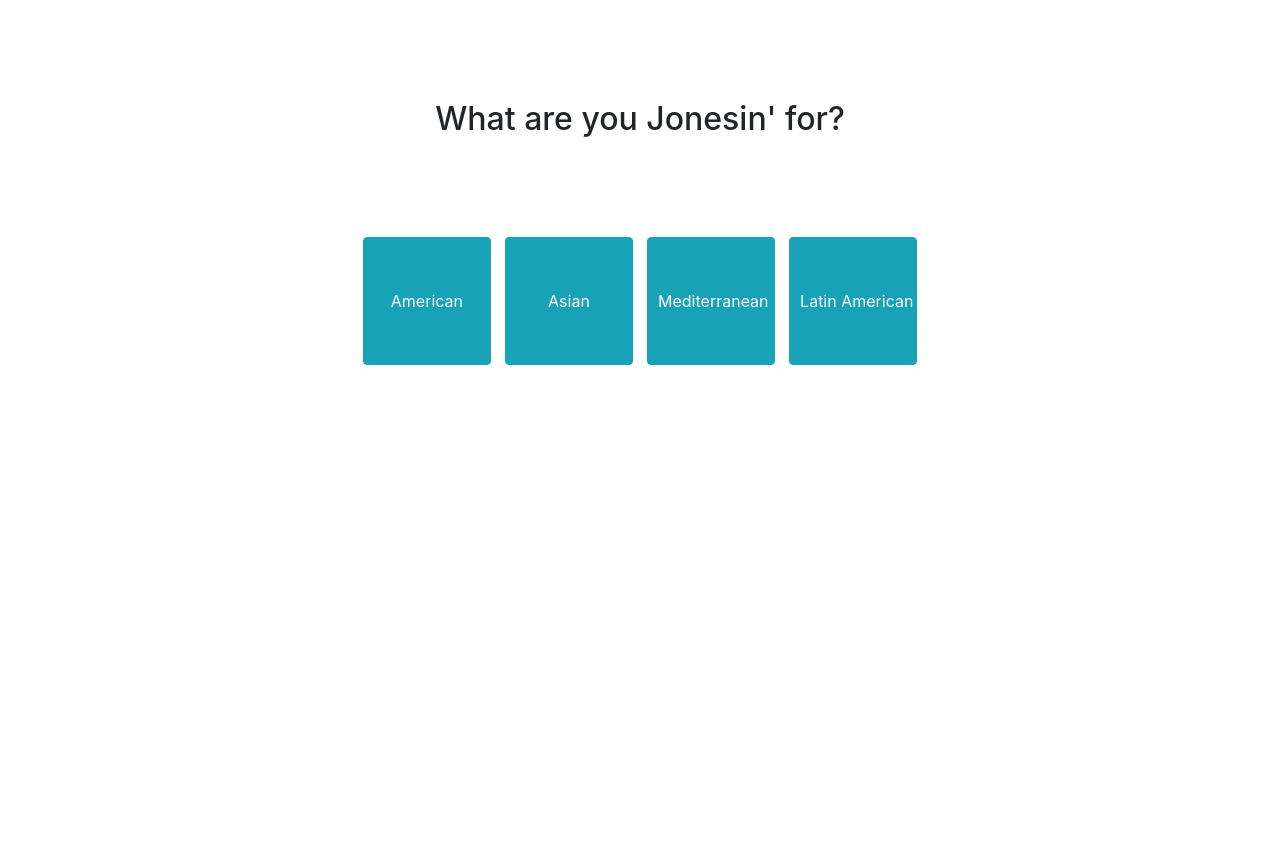
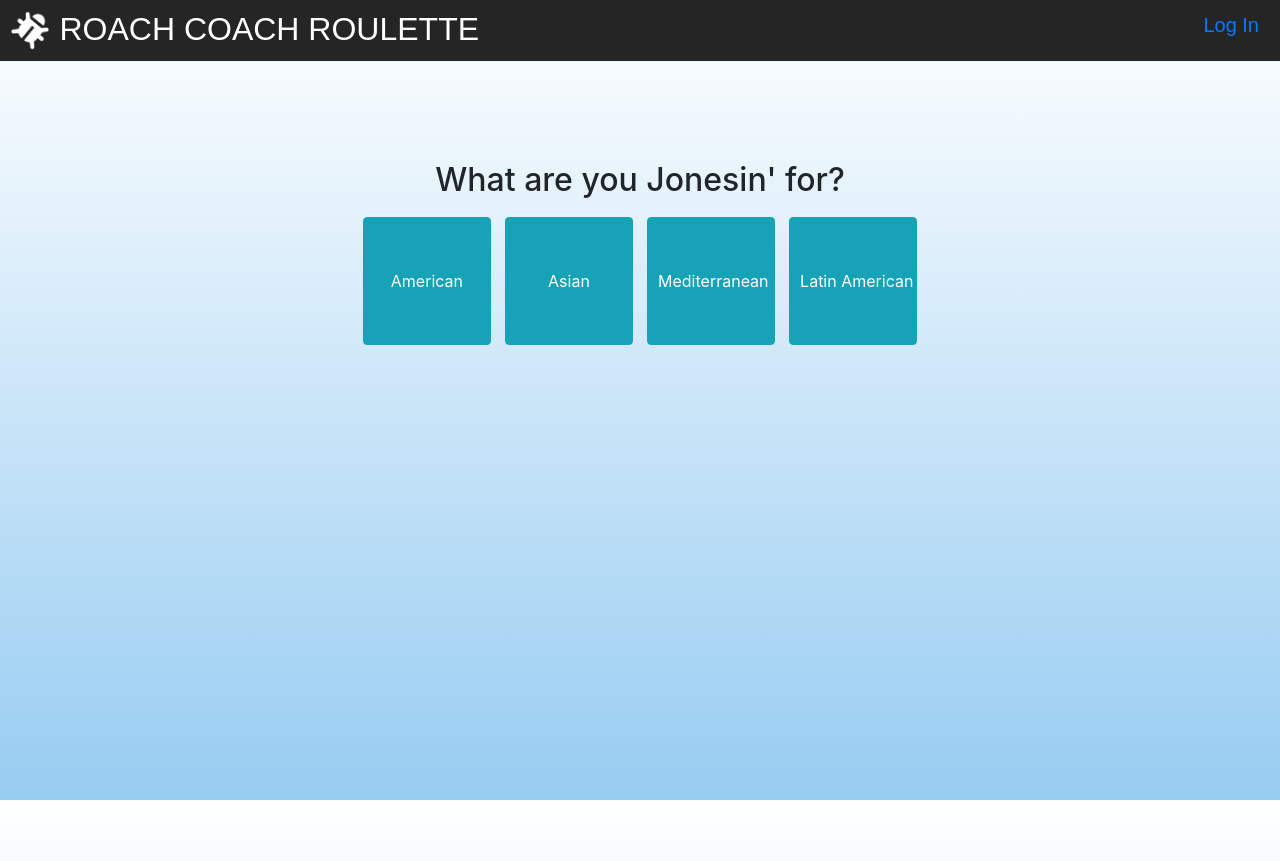
Before and after one commit to lsorm/roach_coach_roulette, a Django app: a page that uses apps/roulette/templates/options.html in a window 1280 px wide. Before the commit the page ends 365 px from the top, so only its background shows below. Run offline with Django 3.2, Linux system fonts and the light colour scheme; parts of the project's set-up code (start-up, migrations or seed data) failed here and were passed over; some libraries are stand-ins or nearby versions.

Commit message:
Updated css

```diff
--- a/apps/roulette/static/roulette/options.css
+++ b/apps/roulette/static/roulette/options.css
@@ -1,5 +1,8 @@
-body {
+body, html{
+	height: 100%;
+    background-image: linear-gradient(white, rgb(151, 204, 241));
     padding: 0px;
+    overflow: hidden;
 }
 
 #container {
@@ -15,7 +18,6 @@ body {
     position: absolute;
     width: 100%;
     height: 300px;
-    line-height: 300px;
     font-size: 50px;
     text-align: center;
     left: 25%;
@@ -39,4 +41,27 @@ button.btn{
     width: 8em;
     height: 8em;
     padding: 10px;
+    margin-top: 10px;
 }
+
+.logo{
+	width: 40px;
+	display: inline-block;
+	margin: 5px;
+	vertical-align: top;
+}
+
+.header{
+	background-color: rgb(37, 37, 37);
+	padding: 5px;
+    font-family: sans-serif;
+    display: flex;
+    justify-content: space-between;
+}
+
+.logo_text {
+	color: white;
+	text-align: left;
+	display: inline-block;
+	margin: 5px 0px;
+}
--- a/apps/roulette/static/roulette/script.js
+++ b/apps/roulette/static/roulette/script.js
@@ -22,7 +22,7 @@ $('button').click(function() {
             }
             else if ($(this).offset().left > $('#container').width()) {
                 $(this).animate({
-                    left: '50%',
+                    left: '25%',
                 }, 500 );
             }
             else {
--- a/apps/roulette/templates/options.html
+++ b/apps/roulette/templates/options.html
@@ -17,8 +17,15 @@
         <meta name="viewport" content="width=device-width, initial-scale=1, shrink-to-fit=no">
     </head>
     <body>
+        <nav class="header">
+            <div class="side_container">
+                <img class="logo" src="{% static 'images/roach.png'%}" alt="logo">
+                <h2 class="logo_text">ROACH COACH ROULETTE</h2>
+            </div>
+            <a class="navbar-brand" href="#!">Log In</a>
+        </nav>
         <div id="container">
-            <form action="/options_submit" method="POST">
+            <form action="/roulette" method="POST">
                 {% csrf_token %}
                 <div id="box2" class="box">
                     <h2>What are you Jonesin' for?</h2>
--- a/apps/roulette/urls.py
+++ b/apps/roulette/urls.py
@@ -13,5 +13,4 @@ urlpatterns = [
     url(r'^newUser$', views.newUser),# to create the new user
     url(r'^dashboard$', views.dashboard), # to display their personal dashboard
     url(r'^edit$', views.editFaves), # to edit the user's favorites to add notes.
-    url(r'^options_submit$', views.optionsSubmit)
 ]
--- a/apps/roulette/views.py
+++ b/apps/roulette/views.py
@@ -60,6 +60,3 @@ def dashboard(request):
 
 def editFaves(request):
     return redirect ('/dashboard')
-
-def optionsSubmit(request):
-    return HttpResponse('It worked!')
```
Also changed, not shown: 1 other file.
